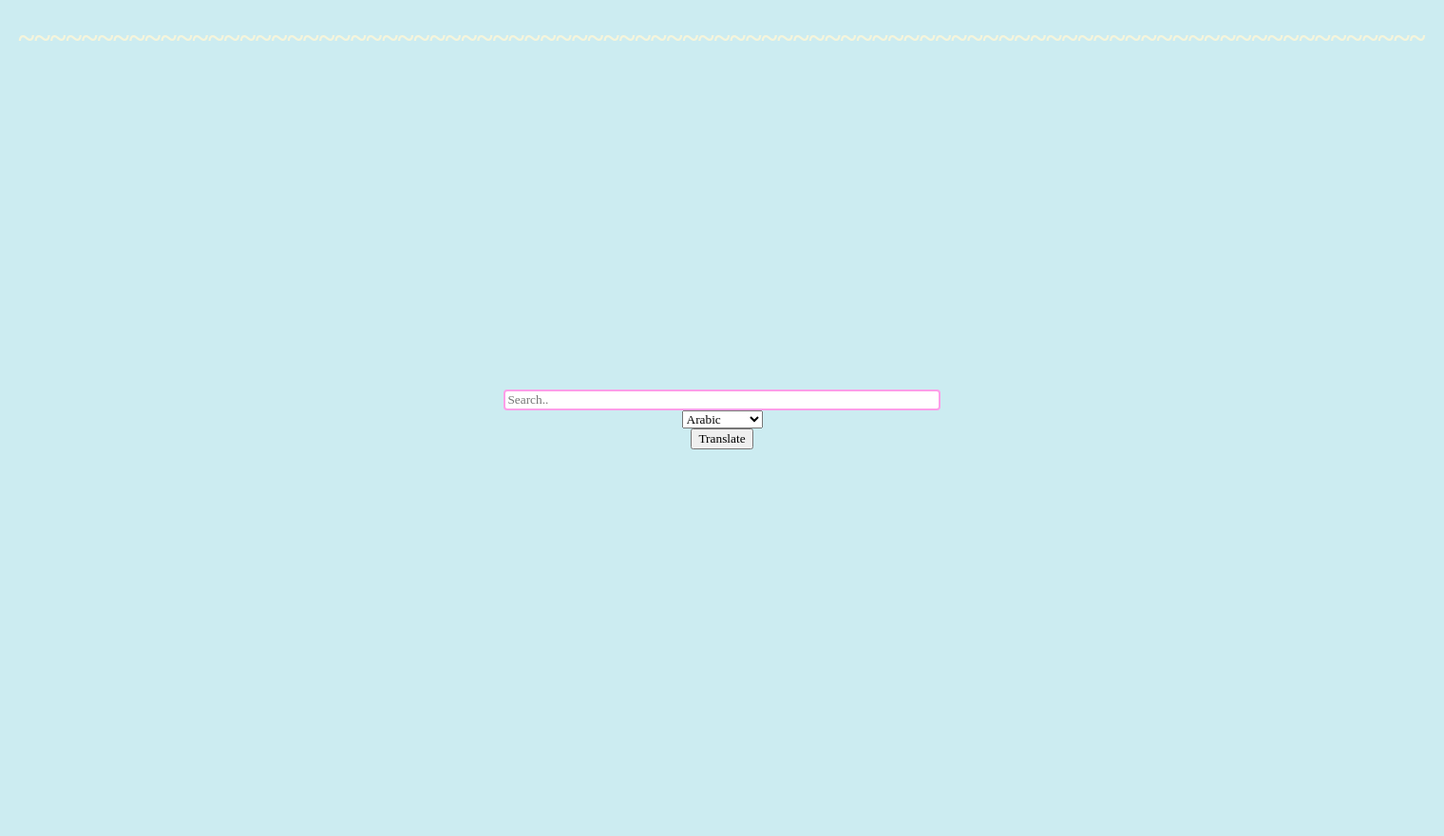
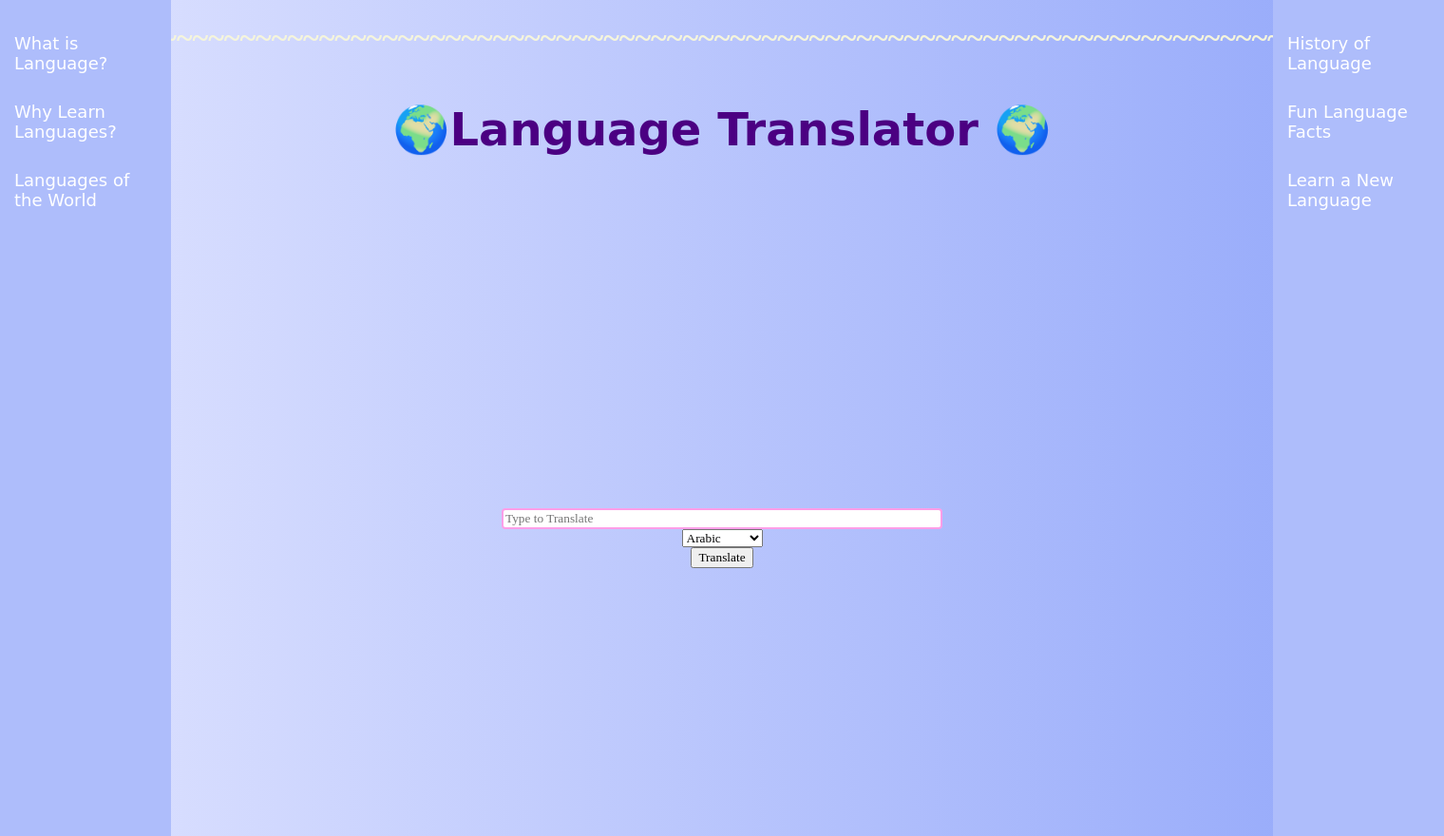
Before and after one commit to ewalsh23/csc2053_rodenberg_walsh, a Django app: page / in a window 1520 px wide. Shown: the whole page at 95% size. Run offline with Django 5.2, Linux system fonts and the light colour scheme.

Commit message:
styles changes; added links, sidebar, heading

```diff
--- a/translator/main/templates/main/index.html
+++ b/translator/main/templates/main/index.html
@@ -1,8 +1,54 @@
 <!DOCTYPE html>
 <html>
 <head>
+    <meta charset="UTF-8">
+    <meta name="viewport" content="width=device-width, initial-scale=1.0">
+    <title>Language Translator</title>
+    <link href="https://fonts.googleapis.com/css2?family=Fredoka+One&display=swap" rel="stylesheet">
     <style>
-        body {background-color: rgb(204, 236, 241);}
+        body {background: linear-gradient(to right, #e0e4ff, #91a6fa);
+            margin: 0;
+            font-family: 'Times New Roman', Times, serif;}
+        .sidebar {
+            position: fixed;
+            top: 0;
+            left: 0;
+            width: 180px;
+            height: 100%;
+            background-color: #aebdfb;
+            padding-top: 20px;
+        }
+        .sidebar a {
+            display: block;
+            color: white;
+            padding: 15px;
+            text-decoration: none;
+            font-family: 'Comic Sans MS', cursive, sans-serif;
+            font-size: 18px;
+        }
+        .sidebar a:hover {
+            background-color: #aebdfb;
+        }
+        .rightbar {
+            position: fixed;
+            top: 0;
+            right: 0;
+            width: 180px;
+            height: 100%;
+            background-color: #aebdfb;
+            padding-top: 20px;
+        }
+        .rightbar a {
+            display: block;
+            color: white;
+            padding: 15px;
+            text-decoration: none;
+            font-family: 'Comic Sans MS', cursive, sans-serif;
+            font-size: 18px;
+        }
+        .rightbar a:hover {
+            background-color: #aebdfb;
+        }
         form{text-align: center; padding-top: 330px;}
         option{font-family: 'Times New Roman', Times, serif;}
 
@@ -14,14 +60,27 @@
         select{font-family: 'Times New Roman', Times, serif;}
         button{font-family: 'Times New Roman', Times, serif;}
         h1{text-align: center;color: beige;}
+        h2{text-align: center; color: #4b0082; margin-top: 50px; font-size: 48px;  font-family: 'Comic Sans MS', cursive, sans-serif;}
     </style>
 	<title>Translator</title>
 </head>
 <body>
+    <div class="sidebar">
+        <a href="https://www.britannica.com/topic/language" target="_blank">What is Language?</a>
+        <a href="https://www.whylearnlanguages.org/" target="_blank">Why Learn Languages?</a>
+        <a href="https://www.ethnologue.com/" target="_blank">Languages of the World</a>
+    </div>
+
+    <div class="rightbar">
+        <a href="https://en.wikipedia.org/wiki/History_of_language" target="_blank">History of Language</a>
+        <a href="https://www.babbel.com/en/magazine/fun-language-facts" target="_blank">Fun Language Facts</a>
+        <a href="https://www.transparent.com/" target="_blank">Learn a New Language</a>
+    </div>
 <h1>~~~~~~~~~~~~~~~~~~~~~~~~~~~~~~~~~~~~~~~~~~~~~~~~~~~~~~~~~~~~~~~~~~~~~~~~~~~~~~~~~~~~~~~~~</h1>
+<h2> 🌍Language Translator 🌍</h2>
 <form method="post">
 	{% csrf_token %}
-	<input type="text" name="search" placeholder="Search.."required>
+	<input type="text" name="search" placeholder="Type to Translate"required>
 	<br>
 	<select required name="language">
 		<option value="Arabic">Arabic</option>
```
